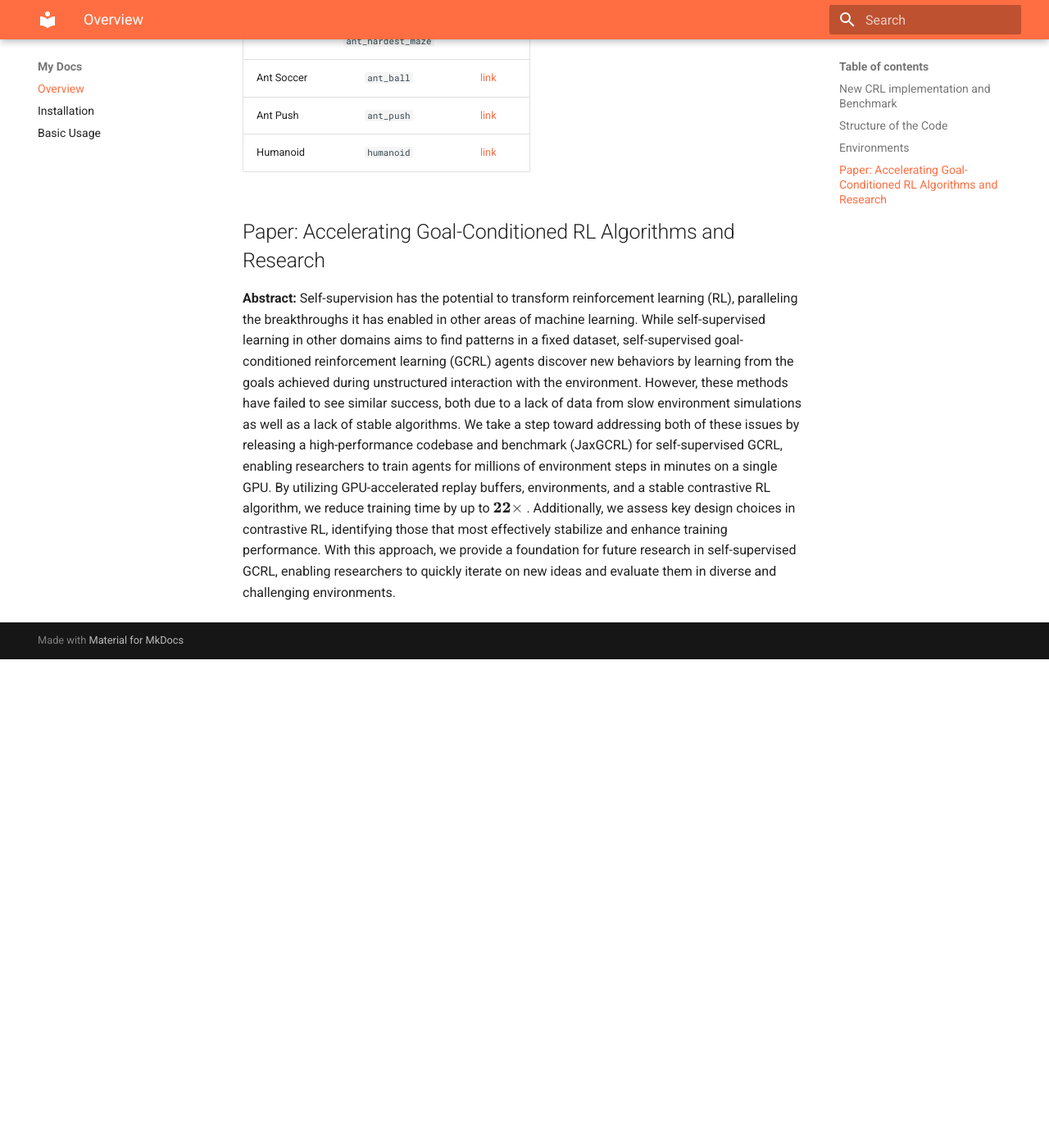
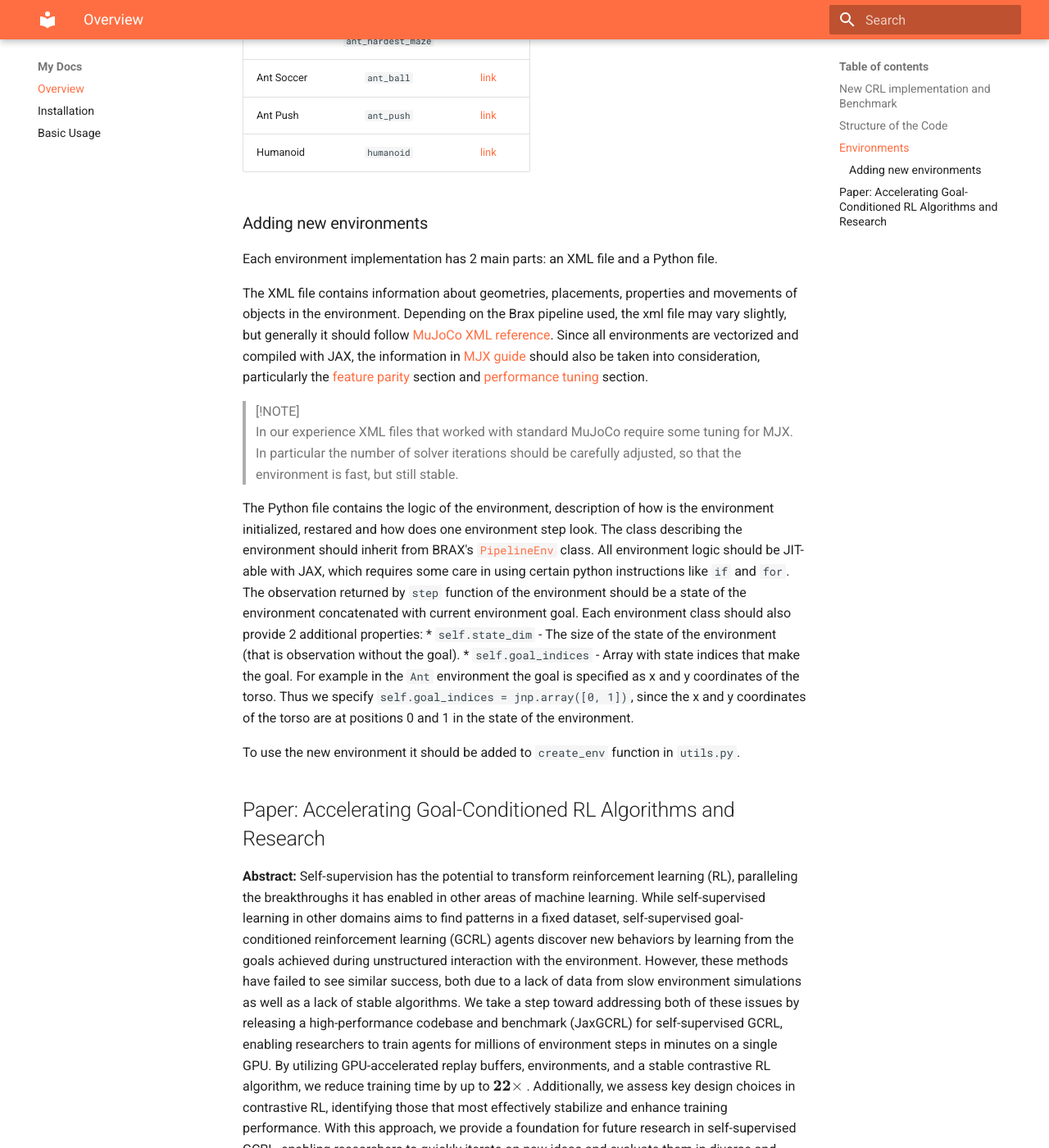
Before and after one commit to MichalBortkiewicz/JaxGCRL, an MkDocs documentation site: the page built from docs/index.md, in a window 1280 px wide and 1400 px high, scrolled down 1927 px. Shown: the whole window at 82% size. Built offline with MkDocs 1.6.1 and Material for MkDocs 9.7.7, drawn with Linux system fonts in a browser that asks for light colours; before the commit the page ends 2731 px from its top, so only the background shows below that.

Commit message:
Added info on new environments

```diff
--- a/docs/index.md
+++ b/docs/index.md
@@ -63,6 +63,22 @@ This section lists the available environments in the repository, along with the
 | Humanoid | `humanoid`|  [link](./envs/humanoid.py)  |
 
 
+### Adding new environments
+Each environment implementation has 2 main parts: an XML file and a Python file.
+
+The XML file contains information about geometries, placements, properties and movements of objects in the environment. Depending on the Brax pipeline used, the xml file may vary slightly, but generally it should follow [MuJoCo XML reference](https://mujoco.readthedocs.io/en/stable/XMLreference.html). Since all environments are vectorized and compiled with JAX, the information in [MJX guide](https://mujoco.readthedocs.io/en/stable/mjx.html) should also be taken into consideration, particularly the [feature parity](https://mujoco.readthedocs.io/en/stable/mjx.html#feature-parity) section and [performance tuning](https://mujoco.readthedocs.io/en/stable/mjx.html#performance-tuning) section.
+> [!NOTE]
+> In our experience XML files that worked with standard MuJoCo require some tuning for MJX. In particular the number of solver iterations should be carefully adjusted, so that the environment is fast, but still stable.
+
+
+The Python file contains the logic of the environment, description of how is the environment initialized, restared and how does one environment step look. The class describing the environment should inherit from BRAX's [`PipelineEnv`](https://github.com/google/brax/blob/f43727eeebf21c031faf861ee00e98919c892140/brax/envs/base.py#L75) class. All environment logic should be JIT-able with JAX, which requires some care in using certain python instructions like `if` and `for`. The observation returned by `step` function of the environment should be a state of the environment concatenated with current environment goal. Each environment class should also provide 2 additional properties:
+* `self.state_dim` - The size of the state of the environment (that is observation without the goal).
+* `self.goal_indices` - Array with state indices that make the goal. For example in the `Ant` environment the goal is specified as x and y coordinates of the torso. Thus we specify `self.goal_indices = jnp.array([0, 1])`, since the x and y coordinates of the torso are at positions 0 and 1 in the state of the environment.
+
+To use the new environment it should be added to `create_env` function in `utils.py`.
+
+
+
 ## Paper: Accelerating Goal-Conditioned RL Algorithms and Research
 
 
```
